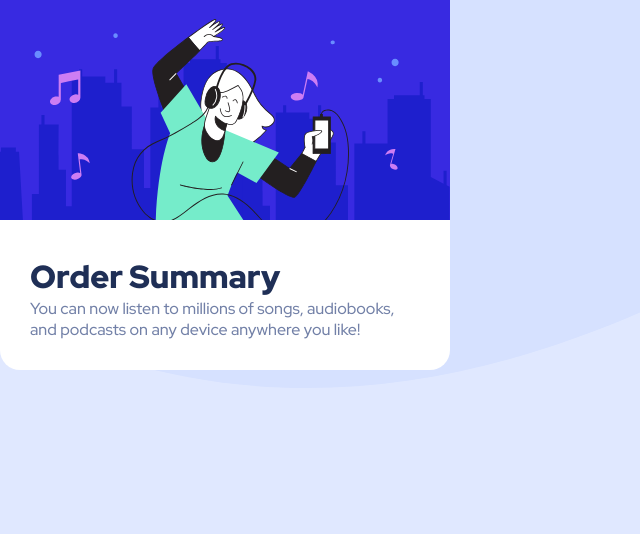
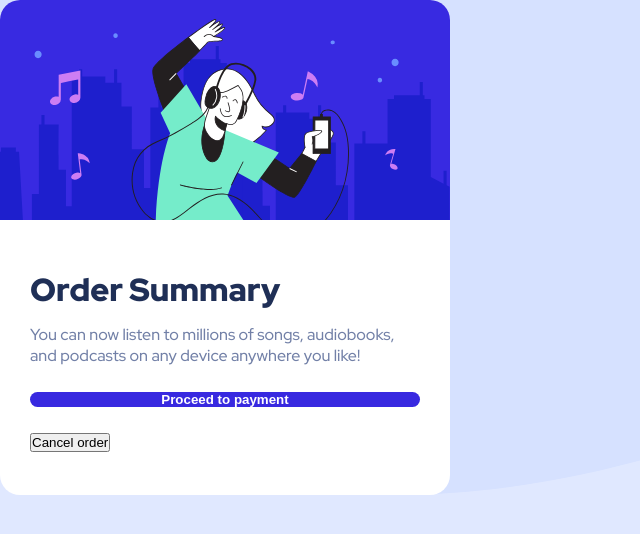
Before and after one commit to osu4life75/summmaryOrderComponent, a plain HTML site: page index.html in a window 1280 px wide. Shown: the whole page, without its empty margins (0-640 px from the left). Drawn offline with Linux system fonts and the light colour scheme.

Commit message:
Adding buttons to website

```diff
--- a/index.html
+++ b/index.html
@@ -15,7 +15,8 @@
         <h2 class="title">Order Summary</h2>
         <p class="order descripton">You can now listen to millions of songs, audiobooks, and podcasts on any
             device anywhere you like!</p>
-
+<button class="proceed-button">Proceed to payment</button>
+<button class="cancel order">Cancel order</button>
     </div>
 
   </div>
--- a/styles.css
+++ b/styles.css
@@ -27,6 +27,7 @@ Body {
   background-color:white;
   color: var(--desaturated-blue);
   border-radius: 20px;
+  overflow: hidden;
 }
 
 .title {
@@ -44,6 +45,24 @@ Body {
 
 }
 
+.container >* {
+    margin: 13px 0;
+
+}
+
 .order-description {
     line-height:30px;
 }
+
+.proceed-button {
+    background-color: var(--bright-blue);
+    padding: 1 rem 0;
+    color: white;
+    box-shadow: 0 20px 30px -8px rgb(197 189 245);
+    width: 100%;
+    border: none;
+    font-weight: 700;
+    cursor: pointer;
+    font-size: 0.9 rem;
+    border-radius: 12px;
+}
```
